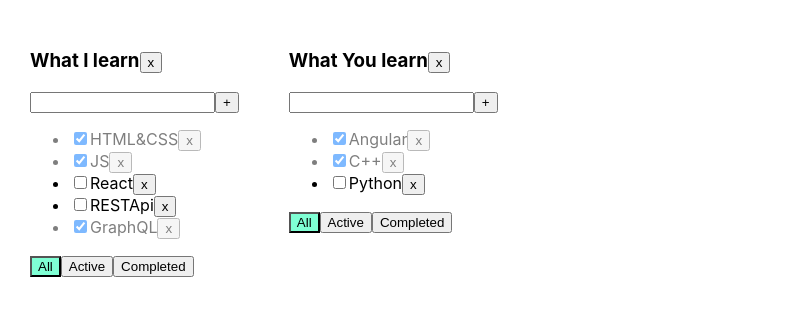
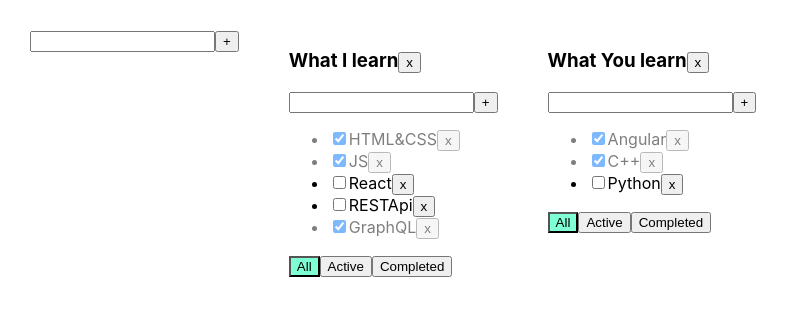
Before and after one commit to DmitryPatskalev/todoListProject, a React (Create React App) app: page / in a window 1280 px wide. Shown: the top 316 px of the page, without its empty margins (0-789 px from the left). Built offline with nearby package versions, Linux system fonts and the light colour scheme.

Commit message:
06_Part1_AddItemForm

```diff
--- a/src/App.tsx
+++ b/src/App.tsx
@@ -1,16 +1,17 @@
-import React, {ChangeEvent, useState} from 'react';
+import React, {useState} from 'react';
 import './App.css';
 import {TodoList} from "./component/TodoList";
 import {v1} from "uuid";
 import {TasksType} from "./component/Tasks";
 import {FilterValueType} from "./component/ButtonFilterTasks";
+import {AddItemForm} from "./component/AddItemForm";
 
 
 export type TodoListType = {
 	 [key: string]: Array<TasksType>
 }
 
-export type TodoListArrayType = {
+export type TaskStateType = {
 	 id: string
 	 title: string
 	 filter: FilterValueType
@@ -21,7 +22,7 @@ function App() {
 	 const todoListId1 = v1()
 	 const todoListId2 = v1()
 
-	 const todoListArray: Array<TodoListArrayType> = [
+	 const todoListArray: Array<TaskStateType> = [
 			{id: todoListId1, title: 'What I learn', filter: 'All'},
 			{id: todoListId2, title: 'What You learn', filter: 'All'},
 	 ]
@@ -74,11 +75,22 @@ function App() {
 			setTasks({...tasks, [todoListId]: tasks[todoListId].map(t => t.id === taskId ? {...t, isDone} : t)})
 	 }
 
+	 const addTodoList = (title: string) => {
+			const newTodoList: TaskStateType = {
+				 id: v1(),
+				 title,
+				 filter: 'All'
+			}
+			setTodoLists([newTodoList, ...todoLists])
+			setTasks({...tasks, [newTodoList.id]: []})
+	 }
+
 
 	 return (
 		 <div className="App">
+				<AddItemForm addItem={addTodoList}/>
+
 				{todoLists.map(tl => {
-
 					 let taskForTodolist = tasks[tl.id]
 					 if (tl.filter === 'Active') {
 							taskForTodolist = tasks[tl.id].filter(t => !t.isDone)
@@ -93,7 +105,7 @@ function App() {
 						 tasks={taskForTodolist}
 						 removeTask={removeTask}
 						 changeFilterTask={changeFilterTask}
-						 addTask={addTask}
+						 addItem={addTask}
 						 changeTaskStatus={changeTaskStatus}
 						 filter={tl.filter}
 						 removeTodolist={removeTodolist}
--- a/src/component/Input.tsx
+++ b/src/component/AddItemForm.tsx
@@ -1,12 +1,9 @@
-import React, {ChangeEvent, KeyboardEvent, useState} from 'react';
+import React, {ChangeEvent, KeyboardEvent, useState} from "react";
 
-type InputType = {
-	 todoListId: string
-	 addTask: (todoListId: string, title: string) => void
+type AddItemFormType = {
+	 addItem: (title: string) => void
 }
-
-export const Input: React.FC<InputType> = ({addTask, todoListId}) => {
-
+export const AddItemForm: React.FC<AddItemFormType> = ({addItem}) => {
 	 const [error, setError] = useState<null | string>(null)
 	 const [newTaskTitle, setNewTaskTitle] = useState<string>('')
 
@@ -14,9 +11,9 @@ export const Input: React.FC<InputType> = ({addTask, todoListId}) => {
 			setNewTaskTitle(event.currentTarget.value)
 	 }
 
-	 const addNewTask = () => {
+	 const addNewItem = () => {
 			if (newTaskTitle.trim() !== '') {
-				 addTask(todoListId, newTaskTitle)
+				 addItem(newTaskTitle)
 				 setNewTaskTitle('')
 			} else {
 				 setError('Title is required!')
@@ -25,8 +22,9 @@ export const Input: React.FC<InputType> = ({addTask, todoListId}) => {
 
 	 const onKeyPressHundler = (event: KeyboardEvent<HTMLInputElement>) => {
 			setError(null)
-			return event.key === 'Enter' && addNewTask()
+			return event.key === 'Enter' && addNewItem()
 	 }
+
 
 	 return (
 		 <div>
@@ -37,9 +35,9 @@ export const Input: React.FC<InputType> = ({addTask, todoListId}) => {
 					className={error ? 'error' : ''}
 				/>
 				<button
-					onClick={addNewTask}>+
+					onClick={addNewItem}>+
 				</button>
 				{error && <div className='error-message'>{error}</div>}
 		 </div>
-	 );
-};
+	 )
+}
--- a/src/component/TodoList.tsx
+++ b/src/component/TodoList.tsx
@@ -1,7 +1,7 @@
-import React, {ChangeEvent} from "react";
+import React from "react";
 import {ButtonFilterTasks, FilterValueType} from "./ButtonFilterTasks";
-import {Input} from "./Input";
 import {Tasks, TasksType} from "./Tasks";
+import {AddItemForm} from "./AddItemForm";
 
 
 export type TodoListType = {
@@ -10,7 +10,7 @@ export type TodoListType = {
 	 tasks: TasksType[]
 	 removeTask: (todoListId: string, id: string) => void
 	 changeFilterTask: (todoListId: string, value: FilterValueType) => void
-	 addTask: (todoListId: string, title: string) => void
+	 addItem: (todoListId:string, title: string) => void
 	 changeTaskStatus: (todoListId: string, taskId: string, isDone: boolean) => void
 	 filter: FilterValueType
 	 removeTodolist: (todoListId: string) => void
@@ -23,7 +23,7 @@ export const TodoList: React.FC<TodoListType> = ({
 																										tasks,
 																										removeTask,
 																										changeFilterTask,
-																										addTask,
+																										addItem,
 																										changeTaskStatus,
 																										filter,
 																										removeTodolist
@@ -33,18 +33,19 @@ export const TodoList: React.FC<TodoListType> = ({
 			removeTodolist(todoListId)
 	 }
 
+	 const addNewTask = (title:string)=>{
+			addItem(todoListId, title)
+	 }
+
+
 	 return (
 		 <div>
 				<h3>{todoListTitle}
 					 <button onClick={deleteTodoList}>x</button>
 				</h3>
 
-
 				<div>
-					 <Input
-						 todoListId={todoListId}
-						 addTask={addTask}
-					 />
+					 <AddItemForm addItem={addNewTask}/>
 				</div>
 
 				<Tasks
```
